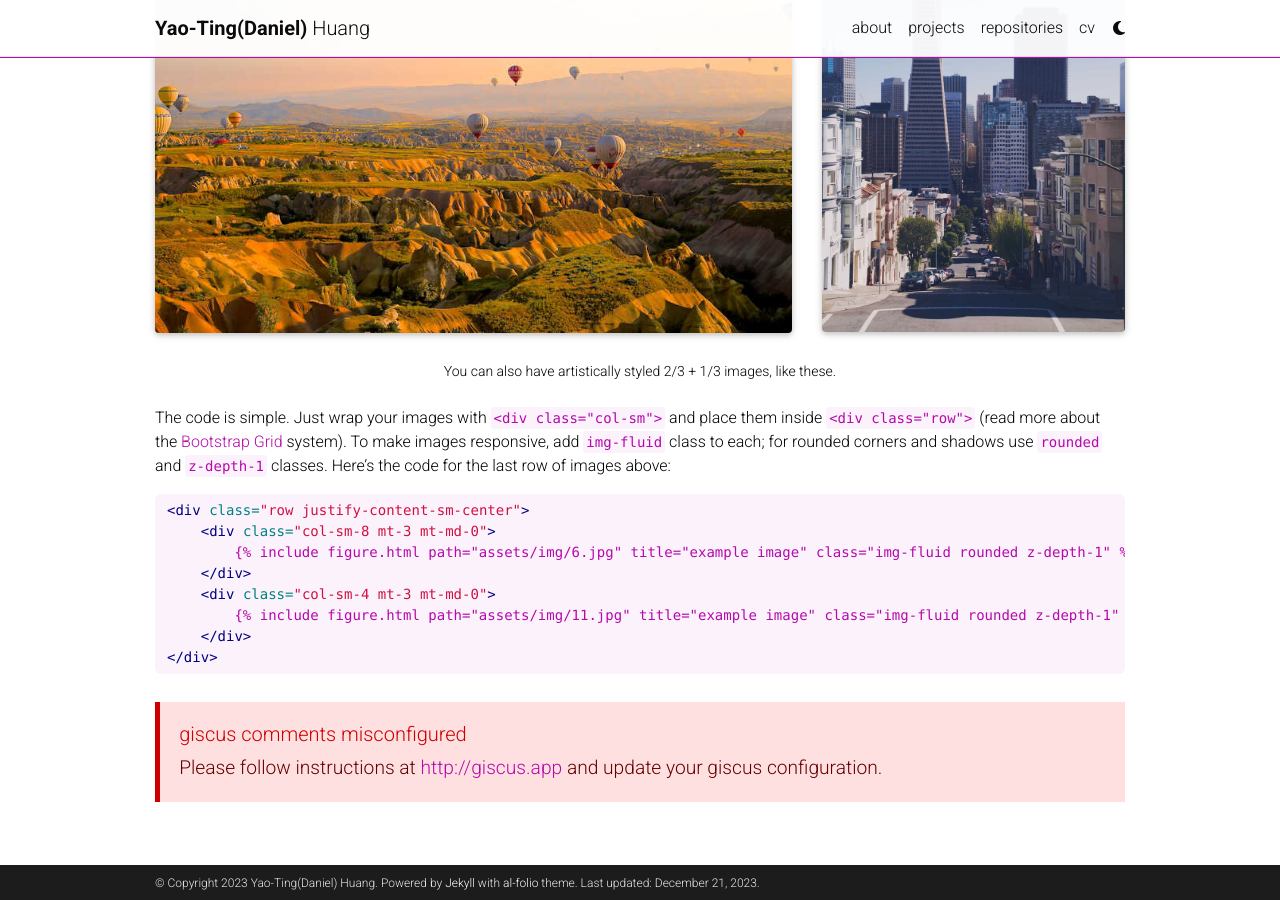
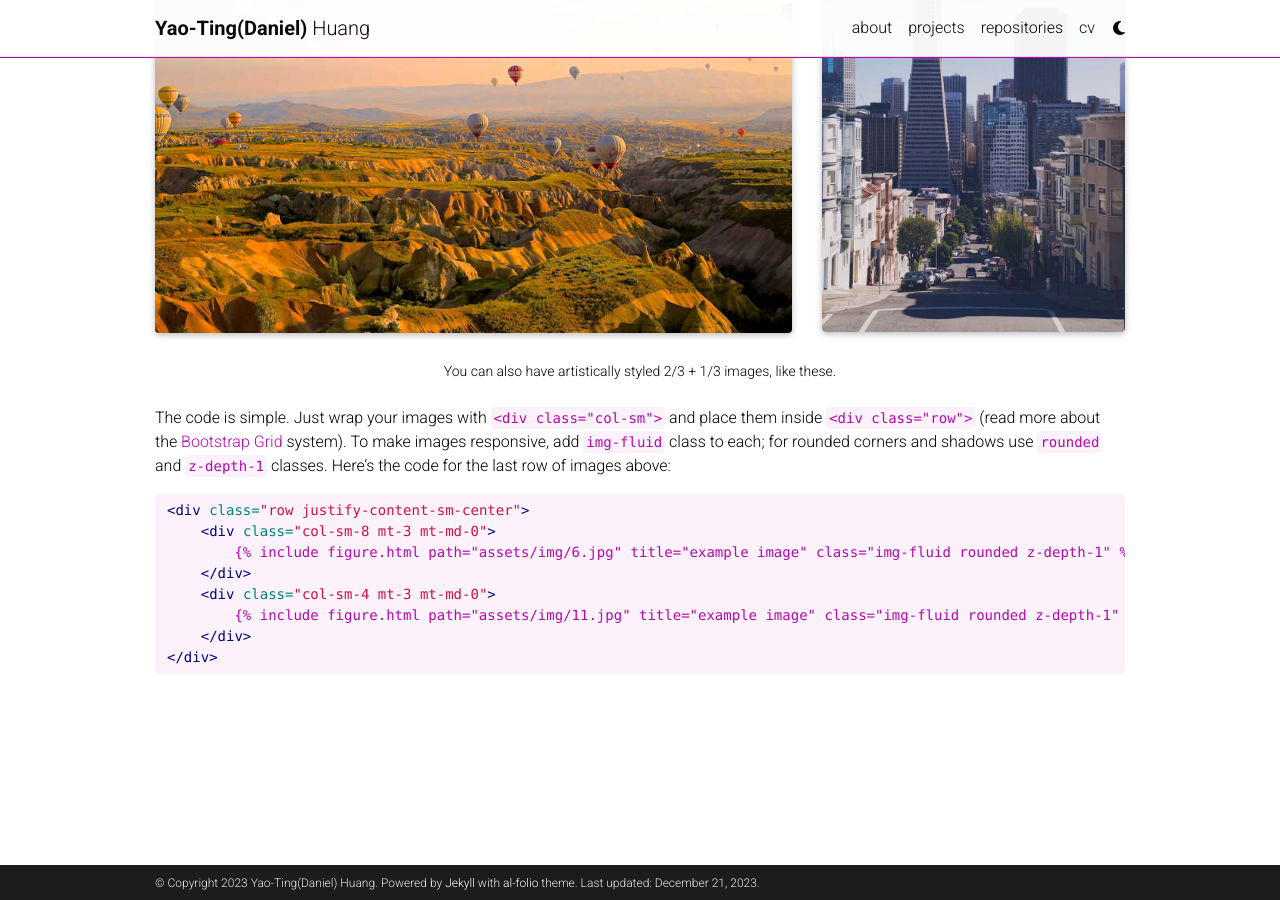
Before and after one commit to Daniel891116/Daniel891116.github.io, a Jekyll site: the page built from _projects/2_project.md, in a window 1280 px wide and 900 px high, scrolled down 1530 px. Built offline with Jekyll 4.4.1, drawn with Linux system fonts in a browser that asks for light colours; full-size pictures stand in for the smaller copies a plugin makes; comment, search, counter and statistics services are not loaded; a style sheet for code colours, icons or effects is not loaded; part of the change alters nothing that is shown.

Commit message:
enalbe giscus comments

```diff
--- a/_config.yml
+++ b/_config.yml
@@ -135,13 +135,13 @@ related_blog_posts:
 # Follow instructions on https://giscus.app/ to setup for your repo to fill out
 # the information below.
 giscus:
-  repo:                          # <your-github-user-name>/<your-github-repo-name>
-  category: Comments             # name of the category under which discussions will be created
-  mapping: title                 # identify discussions by post title
-  strict: 1                      # use strict identification mode
-  reactions_enabled: 1           # enable (1) or disable (0) emoji reactions
-  input_position: bottom         # whether to display input form below (bottom) or above (top) the comments
-  theme: preferred_color_scheme  # name of the color scheme (preferred works well with al-folio light/dark mode)
+  repo: Daniel891116/Daniel891116.github.io # <your-github-user-name>/<your-github-repo-name>
+  category: Comments                        # name of the category under which discussions will be created
+  mapping: title                            # identify discussions by post title
+  strict: 1                                 # use strict identification mode
+  reactions_enabled: 1                      # enable (1) or disable (0) emoji reactions
+  input_position: bottom                    # whether to display input form below (bottom) or above (top) the comments
+  theme: preferred_color_scheme             # name of the color scheme (preferred works well with al-folio light/dark mode)
   emit_metadata: 0
   lang: en
 
```
